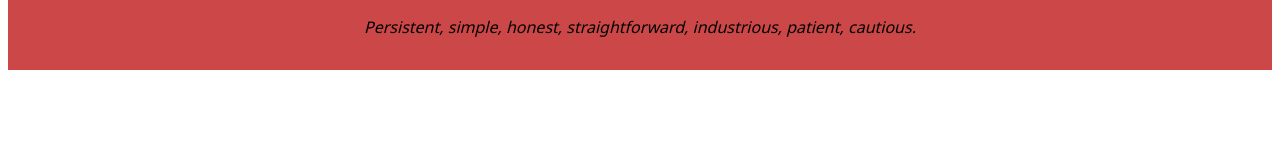
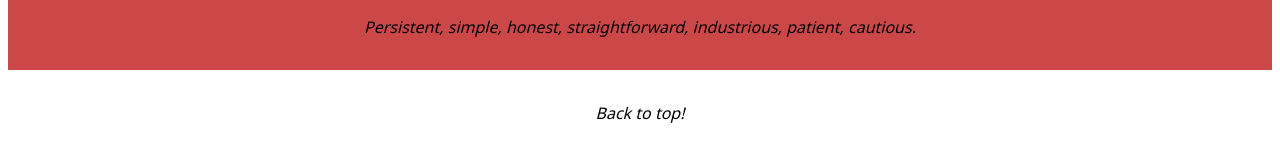
Before and after one commit to nuhkeekee/Project-2, a plain HTML site: page index.html in a window 1280 px wide. Shown: the part 4161-4322 px from the top of the page. Before the commit the page ends 4239 px from the top, so only its background shows below. Drawn offline with Linux system fonts and the light colour scheme.

Commit message:
Finished

```diff
--- a/css/main.css
+++ b/css/main.css
@@ -142,3 +142,9 @@ p {
 	background-color: #CC4747;
 	text-align: center;
 }
+
+aside {
+	background-color: ##0D0D0D;
+	text-align: center;
+	padding-top: 2em;
+}
--- a/index.html
+++ b/index.html
@@ -73,3 +73,12 @@
     				<p>Persistent, simple, honest, straightforward, industrious, patient,
                cautious.</p>
     		</div>
+
+        </main>
+
+	<aside>
+		<p><a>Back to top!</a></p>
+	</aside>
+
+</body>
+</html>
```
